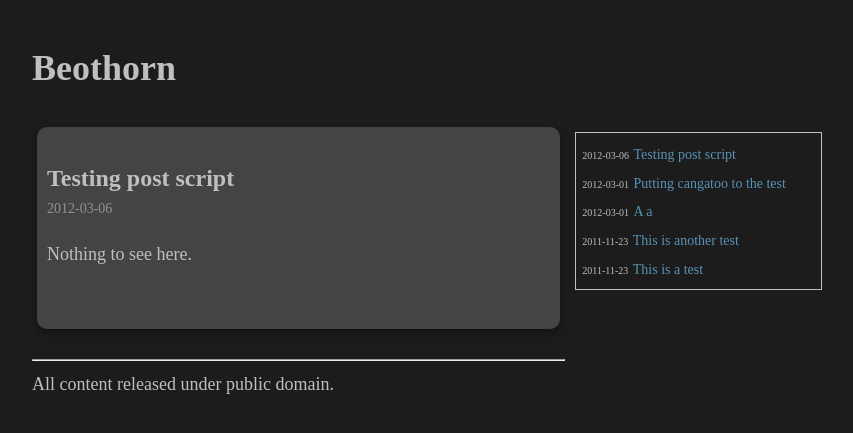
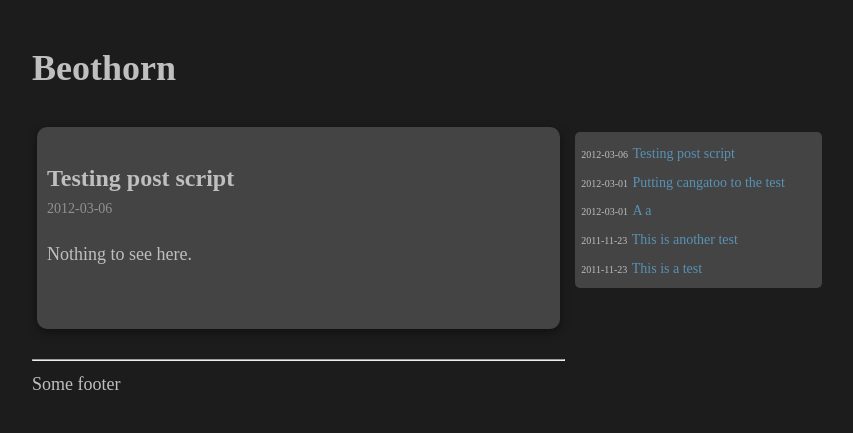
Before and after one commit to beothorn/SimpleGithubBlog, a Jekyll site: the page built from index.html, in a window 1280 px wide. Shown: the top 433 px of the page, without its empty margins (208-1061 px from the left). Built offline with Jekyll 4.4.1, drawn with Linux system fonts in a browser that asks for light colours.

Commit message:
Experiments

```diff
--- /dev/null
+++ b/_includes/footer.html
@@ -0,0 +1,3 @@
+<footer id="footer">
+    Some footer
+</footer>
--- a/_layouts/main.html
+++ b/_layouts/main.html
@@ -33,9 +33,7 @@
 
 	</div>
 
-	<footer id="footer">
-		All content released under public domain.
-	</footer>
+	{% include footer.html %}
 
 </div>
 
--- a/styles.css
+++ b/styles.css
@@ -24,10 +24,11 @@ body{
 }
 
 #sideRight {
-    border: solid 1px;
     margin: 10px;
 	padding: 6px;
 	height: max-content;
+	background-color: #444;
+	border-radius: 5px;
 }
 
 .archivedTitle {
```
